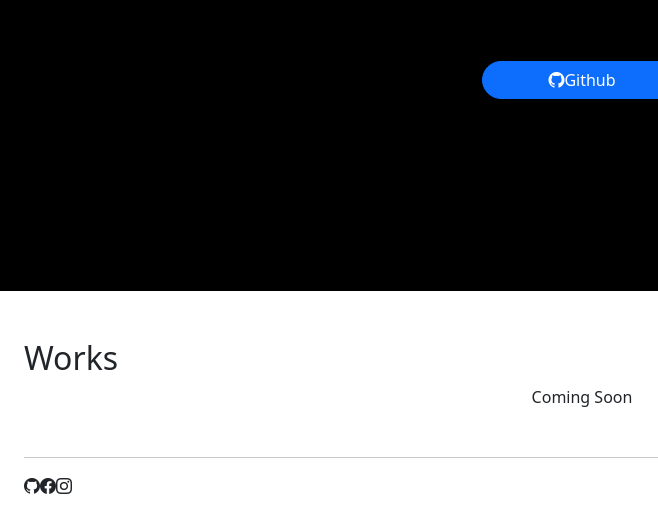
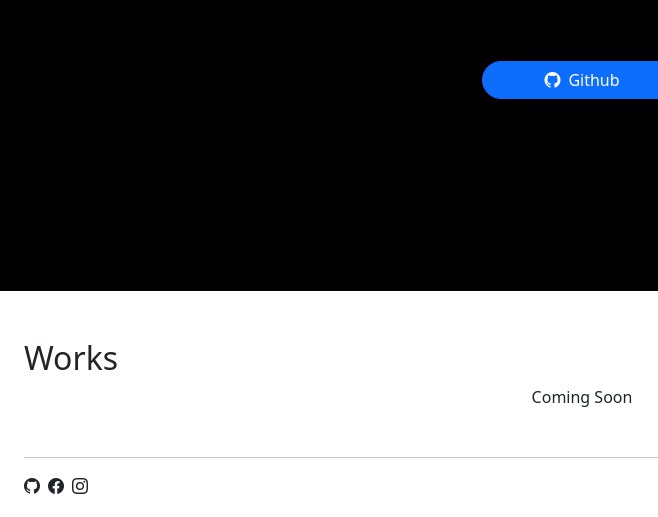
Before and after one commit to rezafresh/rezafresh.github.io, a plain HTML site: page index.html in a window 1280 px wide. Shown: the part 877-1394 px from the top of the page, 58-716 px from the left. Drawn offline with nearby package versions, Linux system fonts and the light colour scheme.

Commit message:
Update index.html

```diff
--- a/index.html
+++ b/index.html
@@ -51,7 +51,7 @@
                             <h3 class="intro">Hello, I'm Reza, 19 years old from Bandung, Indonesia.</h3>
                             <h3 class="sekol">Currently study at Sunan Gunung Djati State Islamic University from 2022 until now.</h3>
 
-                            <a class="btn btn-primary btn-github mt-5" href="https://github.com/rezafresh"><i class="bi bi-github"></i>Github</a>
+                            <a class="btn btn-primary btn-github mt-5" href="https://github.com/rezafresh"><i class="bi bi-github me-2"></i>Github</a>
 
                         </div>
                     </div>
@@ -198,9 +198,9 @@
                     <div class="col-12">
                         <div class="d-flex justify-content-between">
                             <div class="d-flex">
-                                <i class="bi bi-github"></i>
-                                <i class="bi bi-facebook"></i>
-                                <i class="bi bi-instagram"></i>
+                                <i class="bi bi-github me-2"><a href="https://github.com/rezafresh"></a></i>
+                                <i class="bi bi-facebook me-2"><a href="https://facebook.com/rezafresh"></a></i>
+                                <i class="bi bi-instagram"><a href="https://instagram.com/reza_nugraha63"></a></i>
 
 
                             </div>
```
